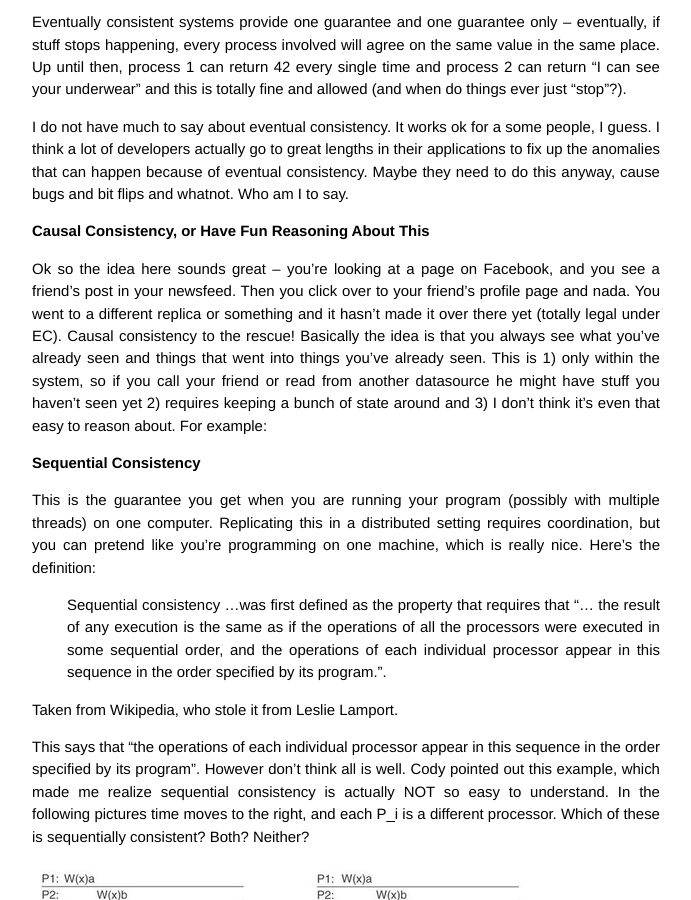
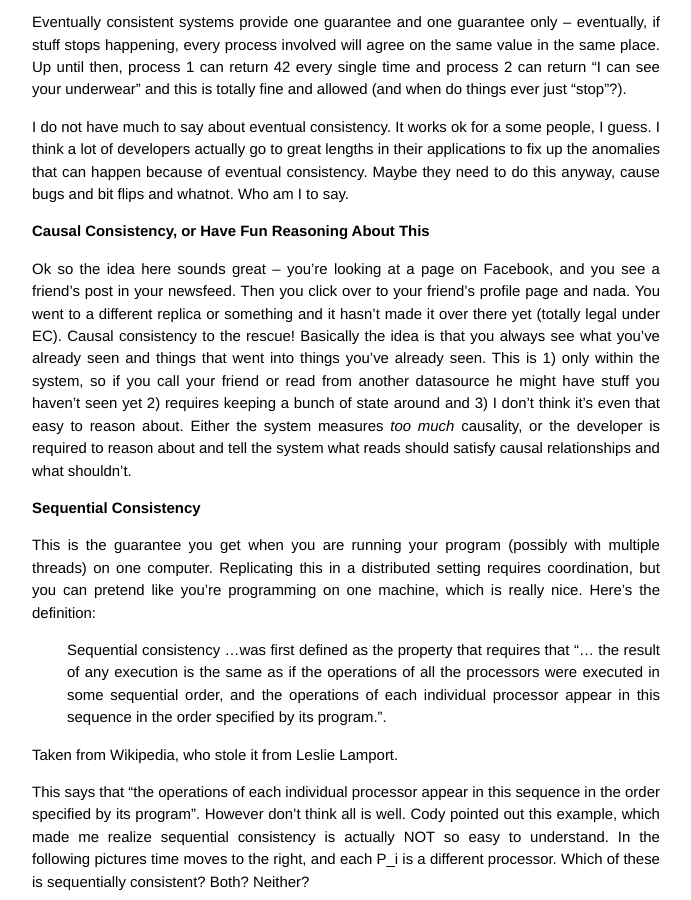
Before and after one commit to narula/narula.github.io, a Jekyll site: the page built from _posts/2013-12-15-consistency.md, in a window 1280 px wide and 900 px high, scrolled down 1621 px. Shown: the whole window, without its empty margins (294-985 px from the left). Built offline with Jekyll 4.4.1, drawn with Linux system fonts in a browser that asks for light colours; Markdown is read by kramdown in place of the engine named in the settings; comment, search, counter and statistics services are not loaded.

Commit message:
finish sentence

```diff
--- a/_posts/2013-12-15-consistency.md
+++ b/_posts/2013-12-15-consistency.md
@@ -117,7 +117,10 @@ things that went into things you've already seen.  This is 1) only
 within the system, so if you call your friend or read from another
 datasource he might have stuff you haven't seen yet 2) requires
 keeping a bunch of state around and 3) I don't think it's even that
-easy to reason about.  For example:
+easy to reason about.  Either the system measures _too much_
+causality, or the developer is required to reason about and tell
+the system what reads should satisfy causal relationships and what
+shouldn't.
 
 ## Sequential Consistency
 
```
